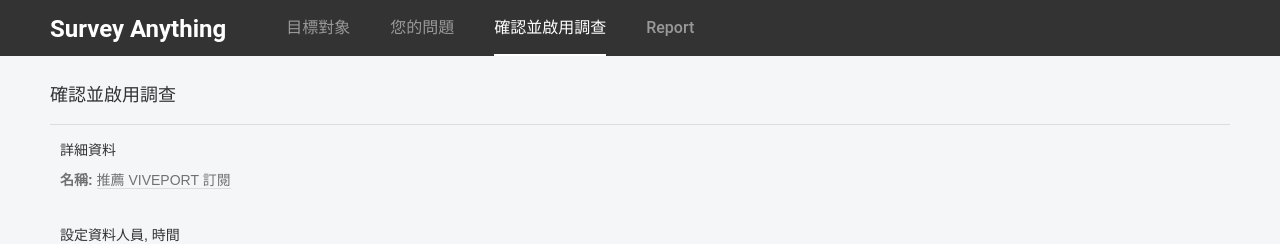
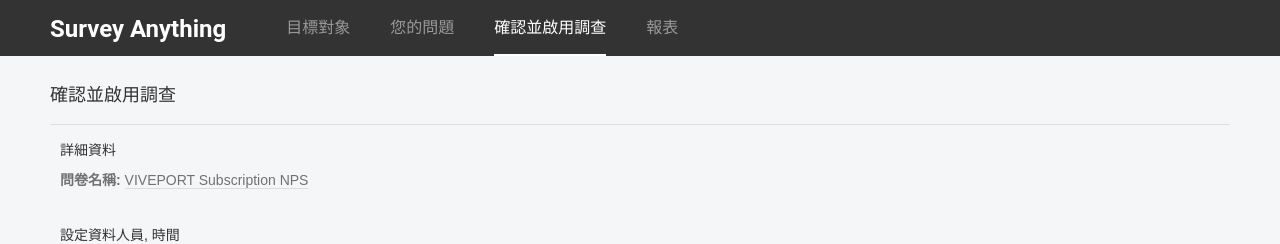
Before and after one commit to DavisChang/survey-anything, a React (Create React App) app: page /admin/confirm in a window 1280 px wide. Shown: the top 244 px of the page. Built offline with nearby package versions, Linux system fonts and the light colour scheme.

Commit message:
modify string

```diff
--- a/src/Pages/Admin/Admin.js
+++ b/src/Pages/Admin/Admin.js
@@ -6,12 +6,6 @@ import AdminContent from '../AdminContent/AdminContent';
 
 const Admin = ({ match, location }) => (
   <div>
-    {
-      (() => {
-        console.log(match);
-        console.log(location);
-      })()
-    }
     <div className="header">
       <h2 className="logo">
         <Link className="adminLink" to={match.url}>Survey Anything</Link>
@@ -46,7 +40,7 @@ const Admin = ({ match, location }) => (
             to={`${match.url}/report`}
             className={location.pathname === `${match.url}/report` ? 'active' : 'link'}
           >
-            Report
+            報表
           </Link>
         </li>
       </ul>
--- a/src/Pages/AdminContent/AdminContent.js
+++ b/src/Pages/AdminContent/AdminContent.js
@@ -22,8 +22,8 @@ class AdminContent extends Component {
     super(props);
     this.state = {
       step: '123',
-      surveyName: '',
-      urlPath: '',
+      surveyName: 'VIVEPORT Subscription NPS',
+      urlPath: '/subscription/.*',
       show: false,
       surveyType: 'nps', // nps, multiple
       QName: '推薦 VIVEPORT 訂閱',
@@ -153,22 +153,6 @@ class AdminContent extends Component {
     console.log('AdminContent state:', this.state);
 
     switch(this.props.match.params.id) {
-      case 'start':
-        return (
-          <div className="AdminContent start">
-            <h1 className="title">
-              正在發佈中 ... 請稍候 ...
-            </h1>
-            <div className="target-survey-title">
-              <Button>
-                <Link to="/admin">返回問卷清</Link>
-              </Button>
-              <Button bsStyle="primary">
-                <Link to="/admin/report">看報表</Link>
-              </Button>
-            </div>
-          </div>
-        );
       case 'target':
         return (
           <div className="AdminContent">
@@ -320,7 +304,7 @@ class AdminContent extends Component {
                 <div className="confirm-block">
                   <p>詳細資料</p>
                   <p className="confirm-detail">
-                    <b>名稱:</b> <span>{this.state.QName}</span>
+                    <b>問卷名稱:</b> <span>{this.state.surveyName}</span>
                   </p>
                 </div>
                 <div className="confirm-block">
@@ -347,7 +331,7 @@ class AdminContent extends Component {
                 <div className="confirm-block">
                   <p>其他設定</p>
                   <p className="confirm-detail">
-                    <b>URL Path:</b> <span>/subscription/.* (Regular Expression)</span>
+                    <b>URL Path:</b> <span>{this.state.urlPath} (Regular Expression)</span>
                   </p>
                 </div>
                 <div className="confirm-block">
@@ -384,10 +368,26 @@ class AdminContent extends Component {
             </div>
           </div>
         );
+      case 'start':
+        return (
+          <div className="AdminContent start">
+            <h1 className="title">
+              正在發佈中 ... 請稍候 ...
+            </h1>
+            <div className="target-survey-title">
+              <Button>
+                <Link to="/admin">返回問卷清單</Link>
+              </Button>
+              <Button bsStyle="primary">
+                <Link to="/admin/report">看報表</Link>
+              </Button>
+            </div>
+          </div>
+        );
       case 'report':
         return (
           <div className="AdminContent">
-            <h1 className="title">Report</h1>
+            <h1 className="title">報表</h1>
             <Report />
           </div>
         );
```
